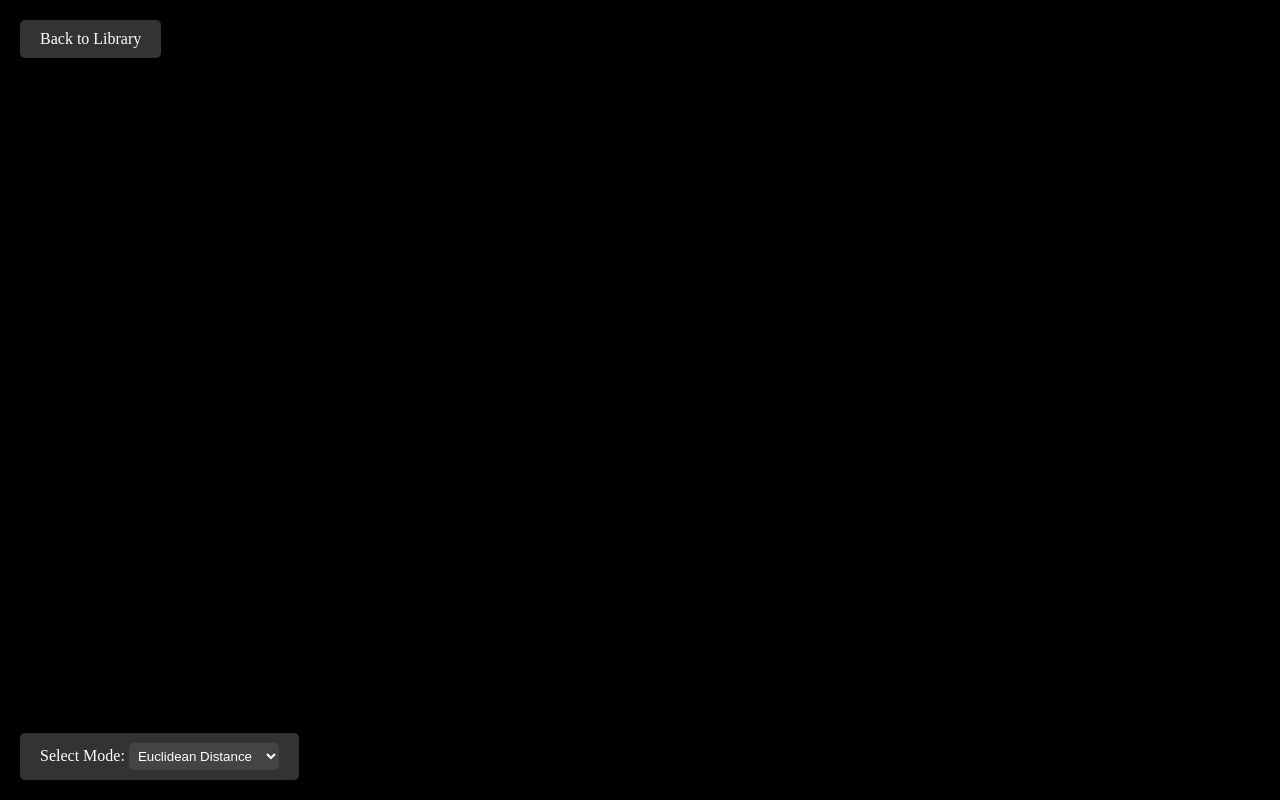
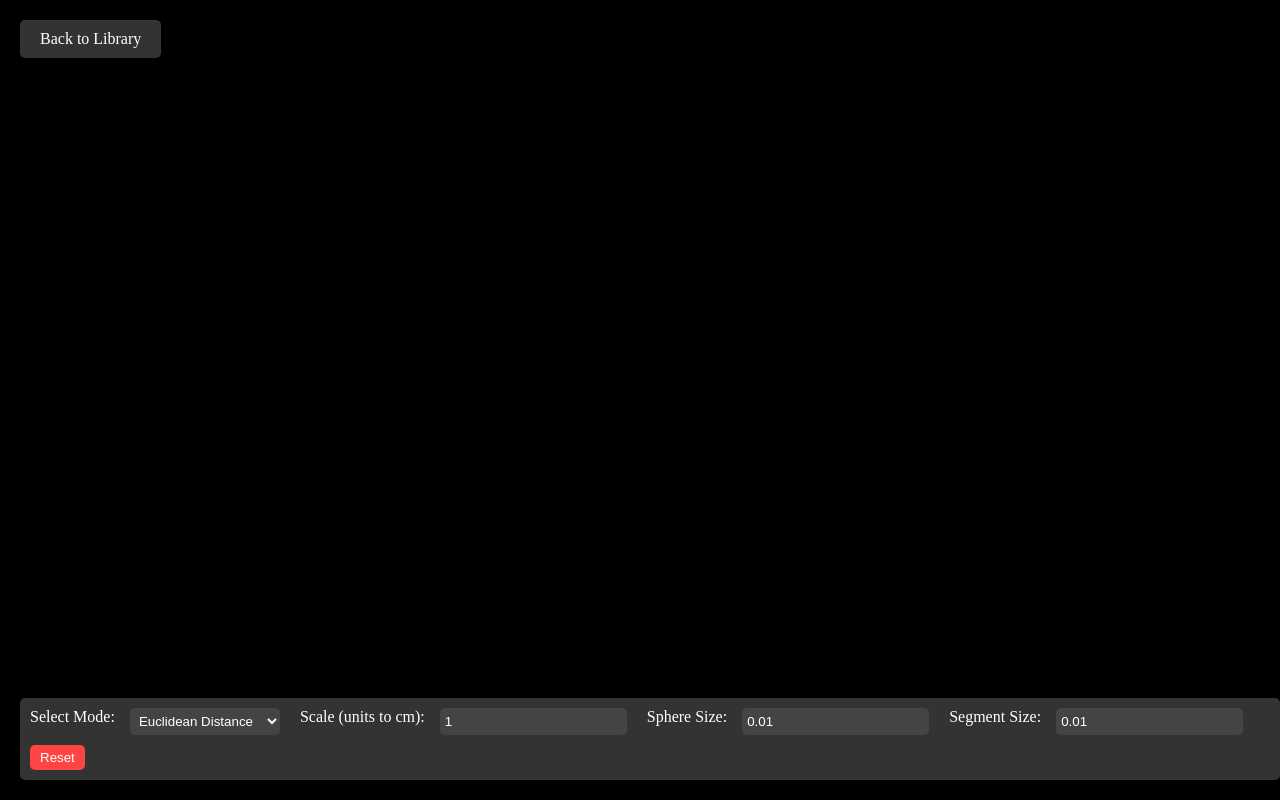
Before and after one commit to Vor-Art/SymmetraServer, a Flask app: template templates/view_image.html in a window 1280 px wide. Run offline with Flask 3, Linux system fonts and the light colour scheme; the template is opened without the code that fills it, so the values that code supplies are empty.

Commit message:
feat: add control fields

```diff
--- a/templates/view_image.html
+++ b/templates/view_image.html
@@ -28,34 +28,56 @@
             border-radius: 5px;
             display: none;
         }
-        .mode-selector {
+        .controls {
             position: absolute;
             bottom: 20px;
             left: 20px;
-            padding: 10px 20px;
+            padding: 10px;
             background-color: #333;
             color: #fff;
             border-radius: 5px;
+            display: flex;
+            flex-wrap: wrap;
+            gap: 10px;
         }
-        .mode-selector select {
+        .controls label {
+            margin-right: 5px;
+        }
+        .controls input, .controls select {
             padding: 5px;
             border: none;
             border-radius: 5px;
             background-color: #444;
             color: #fff;
+            margin-right: 10px;
+        }
+        .controls button {
+            padding: 5px 10px;
+            background-color: #ff4444;
+            color: #fff;
+            border: none;
+            border-radius: 5px;
+            cursor: pointer;
         }
     </style>
 </head>
 <body>
     <a href="/view_results" class="back-button">Back to Library</a>
     <div class="distance-info" id="distanceInfo">Distance: 0</div>
-    <div class="mode-selector">
+    <div class="controls">
         <label for="mode">Select Mode:</label>
         <select id="mode">
             <option value="e">Euclidean Distance</option>
             <option value="p">Path Distance</option>
             <option value="a">Angle Measurement</option>
         </select>
+        <label for="scale">Scale (units to cm):</label>
+        <input type="number" id="scale" value="1" step="0.1" min="0.1" />
+        <label for="sphereSize">Sphere Size:</label>
+        <input type="number" id="sphereSize" value="0.01" step="0.005" min="0.001" />
+        <label for="segmentSize">Segment Size:</label>
+        <input type="number" id="segmentSize" value="0.01" step="0.005" min="0.001" />
+        <button id="resetButton">Reset</button>
     </div>
     <script src="https://cdnjs.cloudflare.com/ajax/libs/three.js/r128/three.min.js"></script>
     <script src="https://cdn.jsdelivr.net/npm/three@0.128.0/examples/js/loaders/OBJLoader.js"></script>
@@ -66,7 +88,14 @@
         let spheres = [];
         let lines = [];
         let mode = 'e'; // Default mode is Euclidean Distance
-        let distanceInfo = document.getElementById('distanceInfo');
+        let scale = 22; // Default scale factor for cm conversion
+        let sphereSize = 0.01; // Default sphere size
+        let segmentSize = 0.01; // Default segment size
+        const distanceInfo = document.getElementById('distanceInfo');
+        const scaleInput = document.getElementById('scale');
+        const sphereSizeInput = document.getElementById('sphereSize');
+        const segmentSizeInput = document.getElementById('segmentSize');
+        const resetButton = document.getElementById('resetButton');
 
         function init() {
             scene = new THREE.Scene();
@@ -116,6 +145,10 @@
                 mode = event.target.value;
                 resetScene(); // Reset scene for new mode
             });
+            scaleInput.addEventListener('change', () => scale = parseFloat(scaleInput.value));
+            sphereSizeInput.addEventListener('change', () => sphereSize = parseFloat(sphereSizeInput.value));
+            segmentSizeInput.addEventListener('change', () => segmentSize = parseFloat(segmentSizeInput.value));
+            resetButton.addEventListener('click', resetScene);
 
             animate();
         }
@@ -144,16 +177,17 @@
                     // Euclidean Distance Mode
                     addPointAndSphere(point);
                     if (points.length === 2) {
-                        const distance = points[0].distanceTo(points[1]);
-                        displayDistance(`Euclidean Distance: ${distance.toFixed(2)} units`);
+                        const distance = points[0].distanceTo(points[1]) * scale;
+                        displayDistance(`Euclidean Distance: ${distance.toFixed(2)} cm`);
+                        drawSegment(points[0], points[1]);
                     }
                 } else if (mode === 'p') {
                     // Path Distance Mode
                     addPointAndSphere(point);
                     if (points.length > 1) {
                         drawPath();
-                        const totalDistance = calculatePathDistance();
-                        displayDistance(`Path Distance: ${totalDistance.toFixed(2)} units`);
+                        const totalDistance = calculatePathDistance() * scale;
+                        displayDistance(`Path Distance: ${totalDistance.toFixed(2)} cm`);
                     }
                 } else if (mode === 'a' && points.length < 3) {
                     // Angle Measurement Mode
@@ -161,6 +195,8 @@
                     if (points.length === 3) {
                         const angle = calculateAngle(points[0], points[1], points[2]);
                         displayDistance(`Angle: ${angle.toFixed(2)} degrees`);
+                        drawSegment(points[0], points[1]);
+                        drawSegment(points[1], points[2]);
                     }
                 }
             }
@@ -174,7 +210,7 @@
         }
 
         function createSphere(position) {
-            const geometry = new THREE.SphereGeometry(0.01, 32, 32);
+            const geometry = new THREE.SphereGeometry(sphereSize, 32, 32);
             const material = new THREE.MeshBasicMaterial({ color: 0xff0000 });
             const sphere = new THREE.Mesh(geometry, material);
             sphere.position.copy(position);
@@ -201,12 +237,16 @@
         function drawPath() {
             removeLines(); // Clear previous lines
             for (let i = 0; i < points.length - 1; i++) {
-                const material = new THREE.LineBasicMaterial({ color: 0x0000ff });
-                const geometry = new THREE.BufferGeometry().setFromPoints([points[i], points[i + 1]]);
-                const line = new THREE.Line(geometry, material);
-                scene.add(line);
-                lines.push(line);
+                drawSegment(points[i], points[i + 1]);
             }
+        }
+
+        function drawSegment(start, end) {
+            const material = new THREE.LineBasicMaterial({ color: 0xff0000, linewidth: segmentSize });
+            const geometry = new THREE.BufferGeometry().setFromPoints([start, end]);
+            const line = new THREE.Line(geometry, material);
+            scene.add(line);
+            lines.push(line);
         }
 
         function calculatePathDistance() {
```
